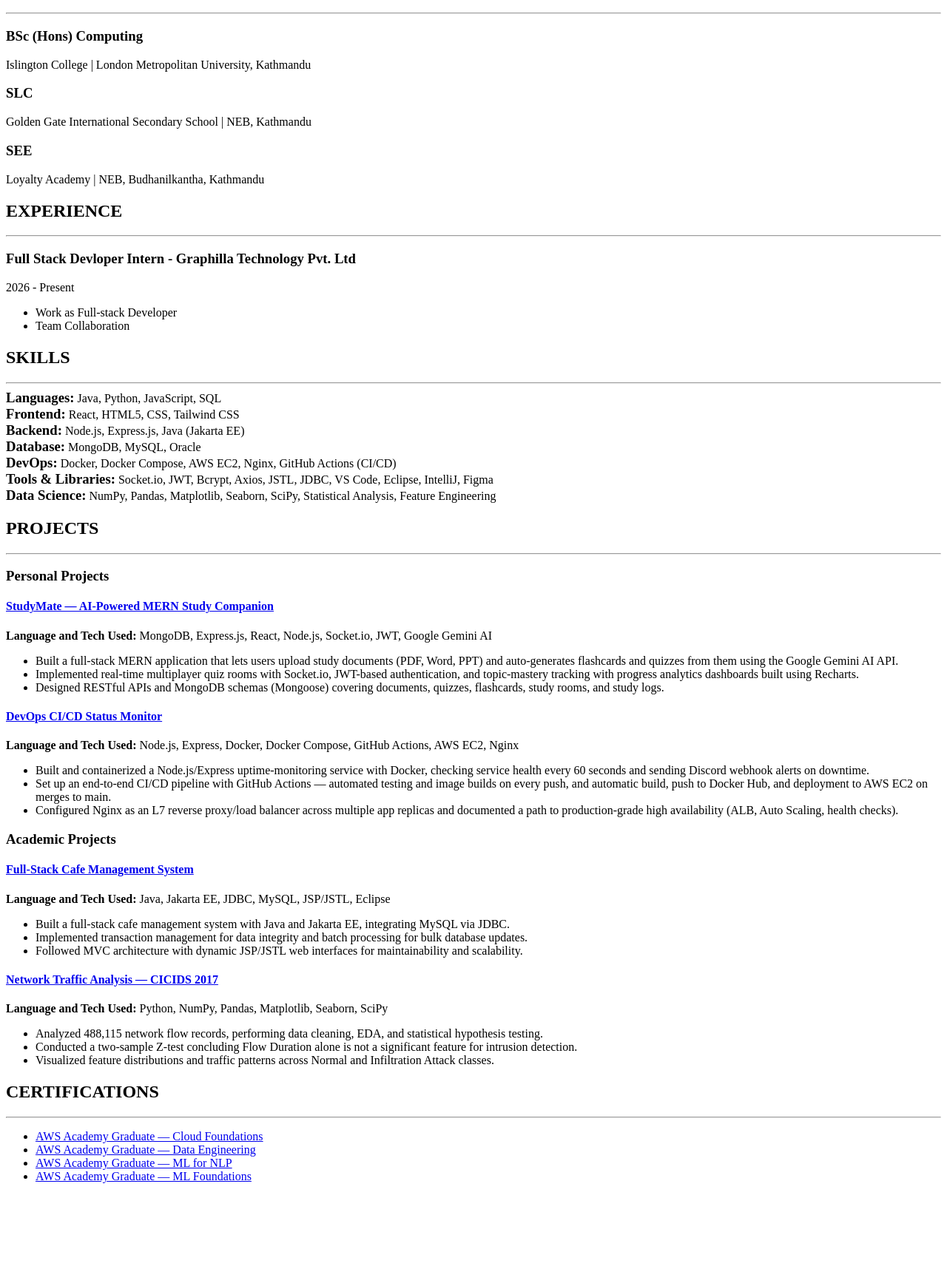
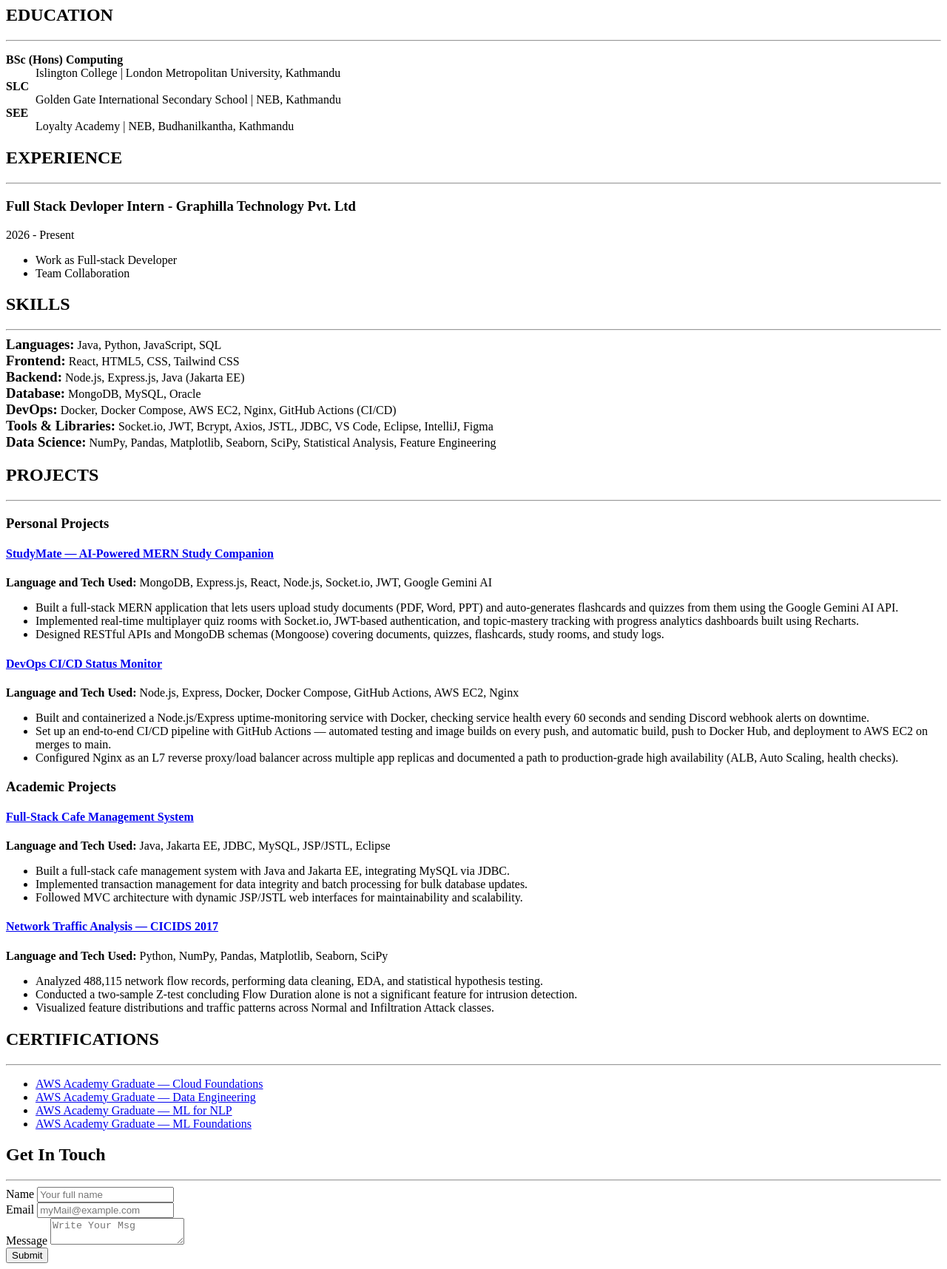
Before and after one commit to itssoya/CV_Repo, a plain HTML site: page index.html in a window 1280 px wide. Shown: the part 461-2177 px from the top of the page at 74% size. Before the commit the page ends 2077 px from the top, so only its background shows below. Drawn offline with Linux system fonts and the light colour scheme.

Commit message:
Adding target value for anchor tag replacing previous header with DD, DL and DT tags adding a form at the footer section  adding an button to download my CV and lastly, i made sure that only HTML to make the mentioned changes

```diff
--- a/index.html
+++ b/index.html
@@ -15,6 +15,9 @@
     <header>
       <h1>Sourav Yadav</h1>
       <p>Full-Stack Developer</p>
+      <form action="Sourav_Yadav_CV.pdf" method="get">
+        <button type="submit">Download CV</button>
+      </form>
     </header>
 
     <main>
@@ -66,18 +69,19 @@
       </section>
 
       <!-------------------------Education Section--------------------------------->
-      <section>
+      <section id="education">
         <h2>EDUCATION</h2>
         <hr />
+        <dl>
+          <dt><b>BSc (Hons) Computing</b></dt>
+          <dd>Islington College | London Metropolitan University, Kathmandu</dd>
 
-        <h3>BSc (Hons) Computing</h3>
-        <p>Islington College | London Metropolitan University, Kathmandu</p>
+          <dt><b>SLC</b></dt>
+          <dd>Golden Gate International Secondary School | NEB, Kathmandu</dd>
 
-        <h3>SLC</h3>
-        <p>Golden Gate International Secondary School | NEB, Kathmandu</p>
-
-        <h3>SEE</h3>
-        <p>Loyalty Academy | NEB, Budhanilkantha, Kathmandu</p>
+          <dt><b>SEE</b></dt>
+          <dd>Loyalty Academy | NEB, Budhanilkantha, Kathmandu</dd>
+        </dl>
       </section>
 
       <section>
@@ -96,7 +100,7 @@
       </section>
 
       <!-------------- Skills Section ----------->
-      <section>
+      <section id="skills">
         <h2>SKILLS</h2>
         <hr />
 
@@ -146,7 +150,7 @@
 
       <!--------- Projects --------------->
 
-      <section>
+      <section id="project">
         <h2>PROJECTS</h2>
         <hr />
 
@@ -156,7 +160,7 @@
 
           <div class="personal-projects">
             <h4>
-              <a href="https://github.com/itssoya/Study-Mate"
+              <a href="https://github.com/itssoya/Study-Mate" target="_blank"
                 >StudyMate — AI-Powered MERN Study Companion</a
               >
             </h4>
@@ -186,7 +190,9 @@
 
           <div class="personal-projects">
             <h4>
-              <a href="https://github.com/itssoya/DevOps_Project"
+              <a
+                href="https://github.com/itssoya/DevOps_Project"
+                target="_blank"
                 >DevOps CI/CD Status Monitor</a
               >
             </h4>
@@ -223,7 +229,9 @@
 
           <div class="academic-projects">
             <h4>
-              <a href="https://github.com/itssoya/Cafe-Management-System"
+              <a
+                href="https://github.com/itssoya/Cafe-Management-System"
+                target="_blank"
                 >Full-Stack Cafe Management System
               </a>
             </h4>
@@ -253,6 +261,7 @@
             <h4>
               <a
                 href="https://github.com/itssoya/Attack-analysis-on-CICIDS-2017"
+                target="_blank"
               >
                 Network Traffic Analysis — CICIDS 2017
               </a>
@@ -282,7 +291,7 @@
       </section>
 
       <!-------------------- Certifications Section -------------->
-      <section>
+      <section id="certifications">
         <h2>CERTIFICATIONS</h2>
         <hr />
 
@@ -322,4 +331,43 @@
       </section>
     </main>
   </body>
+  <footer>
+    <h2 id="contact-form">Get In Touch</h2>
+    <hr />
+    <form action="index.html">
+      <div>
+        <label for="name">Name</label>
+        <input
+          type="text"
+          id="name"
+          name="name"
+          placeholder="Your full name"
+          required
+        />
+      </div>
+
+      <div>
+        <label for="email">Email</label>
+        <input
+          type="email"
+          id="email"
+          name="email"
+          placeholder="myMail@example.com"
+          required
+        />
+      </div>
+
+      <div>
+        <label for="message">Message</label>
+        <textarea
+          id="message"
+          name="message"
+          placeholder="Write Your Msg"
+          required
+        ></textarea>
+      </div>
+
+      <button type="submit">Submit</button>
+    </form>
+  </footer>
 </html>
```
Also changed, not shown: 1 other file.
